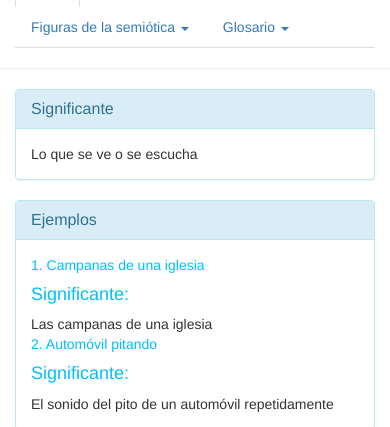
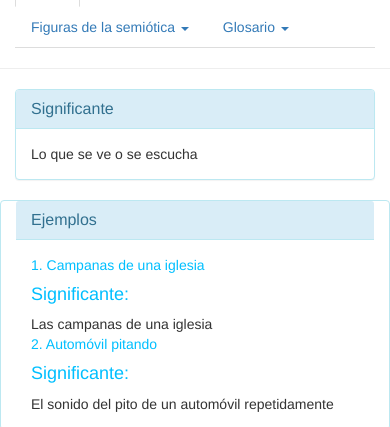
Before and after one commit to 13karen/semiotica, a PHP site: page /significante.php in a window 390 px wide. Shown: the part 233-660 px from the top of the page. Run offline with PHP 8.4, Linux system fonts and the light colour scheme.

Commit message:
Update significante.php

```diff
--- a/significante.php
+++ b/significante.php
@@ -22,9 +22,9 @@
         </div>
       </div>
     </div>
-
-    <div class= "container">
-      <div class="panel panel-info">
+<div class= "container">
+      <div class="row ">
+         <div class="panel panel-info col-sm-6 col-md-6">
         <div class="panel-heading">
           <h3 class="panel-title">Ejemplos</h3>
         </div>
@@ -35,7 +35,16 @@
           <h4 style="color:#00BFFF;">Significante:</h4> El sonido del pito de un automóvil repetidamente
         </div>
       </div>
-    </div>
+        <div class= "col-sm-6 col-md-6">
+          <div class="thumbnail">
+            <img class="img-responsive" src="img/significante.jpg" alt="icono">
+
+            </div>
+          </div>
+       </div>
+ </div>
+
+
 
     <!--Pie de pagina -->
     <?php include('contenido/pie.php'); ?>
```
